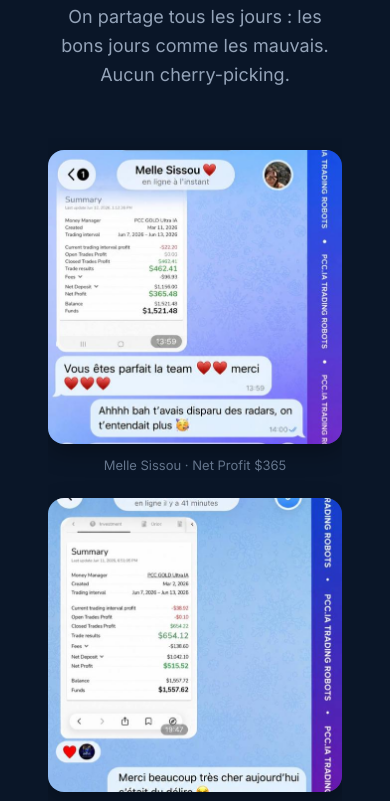
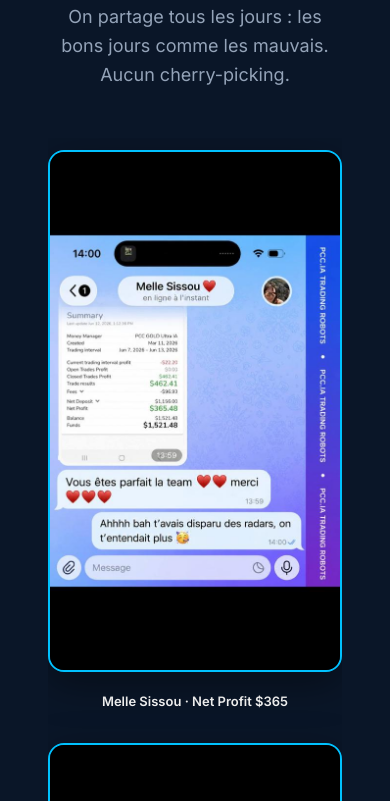
Before and after one commit to troussiomario-boop/pcc-landing-page, a website: page index.html in a window 390 px wide. Shown: the part 4787-5588 px from the top of the page. Drawn offline with Linux system fonts and the light colour scheme; a script that the page names is missing.

Commit message:
fix: optimize video size and redesign testimonials section
Video:
- Reduce max-width from 605px to 360px
- Improve shadow (0.2 alpha cyan glow)

Testimonials (9:16 aspect-ratio):
- Change aspect-ratio from 1/1 to 9/16 (vertical screenshots)
- Add cyan border (2px) with hover color change to green
- Add gradient overlay for cool visual effect
- Enhanced hover: scale(1.05) + translateY(-4px) + stronger shadow
- Improve caption styling and colors
- Fix grid layout with better gap and responsive columns

Design highlights:
- Screenshot cards appear in cool designed way with borders
- Vertical 9:16 aspect ratio shows full screenshots
- Gradient overlay + border creates premium look
- Hover effects with transform and shadow

Co-Authored-By: Claude Haiku 4.5 <noreply@anthropic.com>

```diff
--- a/styles.css
+++ b/styles.css
@@ -295,7 +295,7 @@ button {
   align-items: center;
   animation: fadeInUp 0.8s ease-out 0.4s both;
   width: 100%;
-  max-width: 605px;
+  max-width: 360px;
   margin: 0 auto;
 }
 
@@ -303,7 +303,7 @@ button {
   width: 100%;
   height: auto;
   border-radius: var(--radius-lg);
-  box-shadow: 0 8px 24px rgba(0, 0, 0, 0.3);
+  box-shadow: 0 12px 40px rgba(0, 194, 255, 0.2);
   background: var(--color-bg-card);
   object-fit: cover;
 }
@@ -575,41 +575,74 @@ button {
 
 .testimonials-grid {
   display: grid;
-  grid-template-columns: repeat(auto-fit, minmax(280px, 1fr));
-  gap: var(--space-5);
+  grid-template-columns: repeat(auto-fit, minmax(200px, 1fr));
+  gap: var(--space-6);
   min-width: 100%;
 }
 
 @media (min-width: 768px) {
   .testimonials-grid {
     grid-template-columns: repeat(4, 1fr);
+    gap: var(--space-5);
+  }
+}
+
+@media (min-width: 1024px) {
+  .testimonials-grid {
+    grid-template-columns: repeat(4, 1fr);
+    gap: var(--space-6);
   }
 }
 
 .testimonial-card {
-  flex-shrink: 0;
+  animation: fadeInUp 0.6s ease-out;
+  display: flex;
+  flex-direction: column;
+  gap: var(--space-3);
   width: 100%;
-  animation: fadeInUp 0.6s ease-out;
+}
+
+@media (min-width: 768px) {
+  .testimonial-card {
+    flex-shrink: 0;
+  }
 }
 
 .testimonial-img {
   width: 100%;
-  aspect-ratio: 1 / 1;
+  aspect-ratio: 9 / 16;
   object-fit: cover;
   border-radius: var(--radius-lg);
   background: var(--color-bg-card);
-  box-shadow: 0 8px 24px rgba(0, 0, 0, 0.3);
+  box-shadow: 0 12px 40px rgba(0, 0, 0, 0.4);
   transition: all var(--ease);
+  border: 2px solid var(--color-accent);
+  position: relative;
+  overflow: hidden;
+}
+
+.testimonial-img::before {
+  content: '';
+  position: absolute;
+  inset: 0;
+  background: linear-gradient(135deg, rgba(0, 194, 255, 0.1) 0%, rgba(0, 229, 160, 0.05) 100%);
+  pointer-events: none;
+  z-index: 1;
 }
 
 .testimonial-card:hover .testimonial-img {
-  transform: scale(1.03);
-  box-shadow: 0 12px 32px rgba(0, 194, 255, 0.2);
+  transform: scale(1.05) translateY(-4px);
+  box-shadow: 0 20px 50px rgba(0, 194, 255, 0.3);
+  border-color: var(--color-positive);
 }
 
 .testimonial-caption {
-  margin-top: var(--space-3);
+  margin-top: var(--space-2);
   text-align: center;
+  font-size: 13px;
+  font-weight: 600;
+  color: var(--color-text-primary);
+  line-height: 1.4;
 }
 
 /* ============================================================
```
